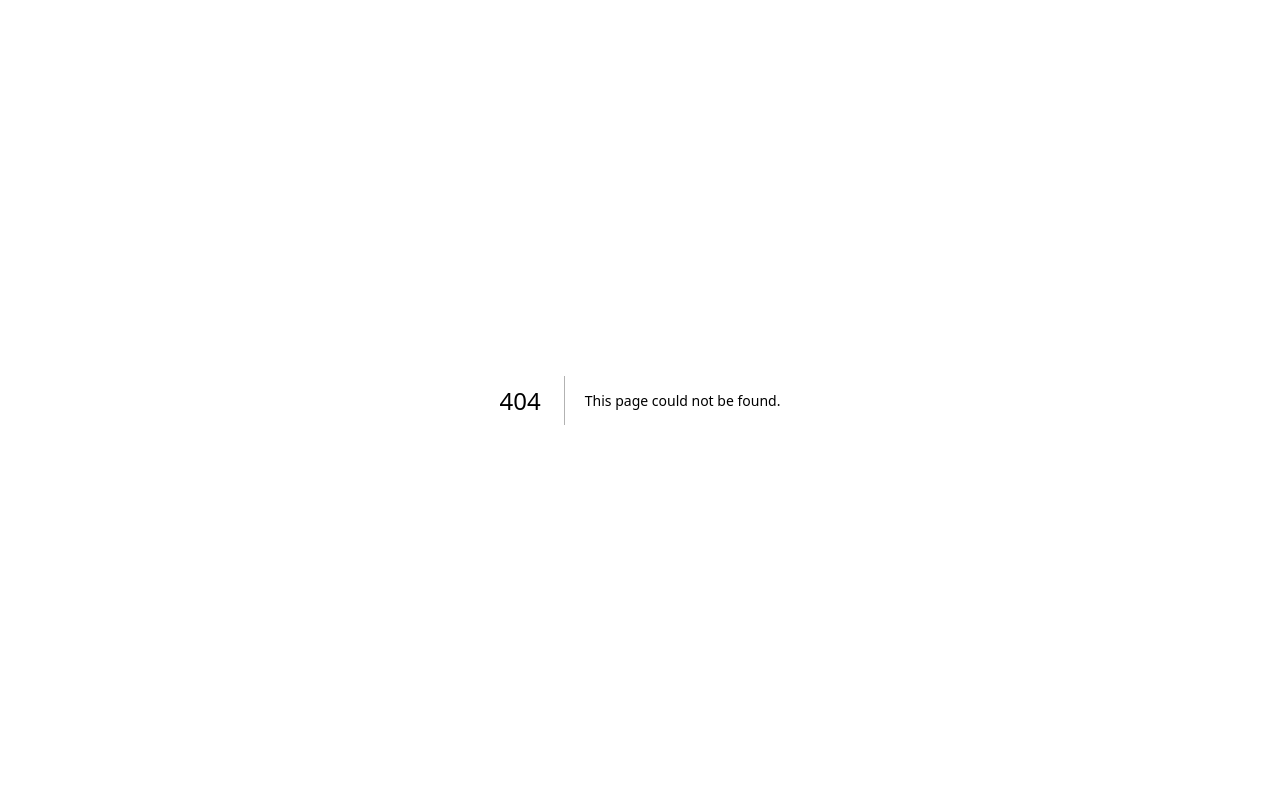
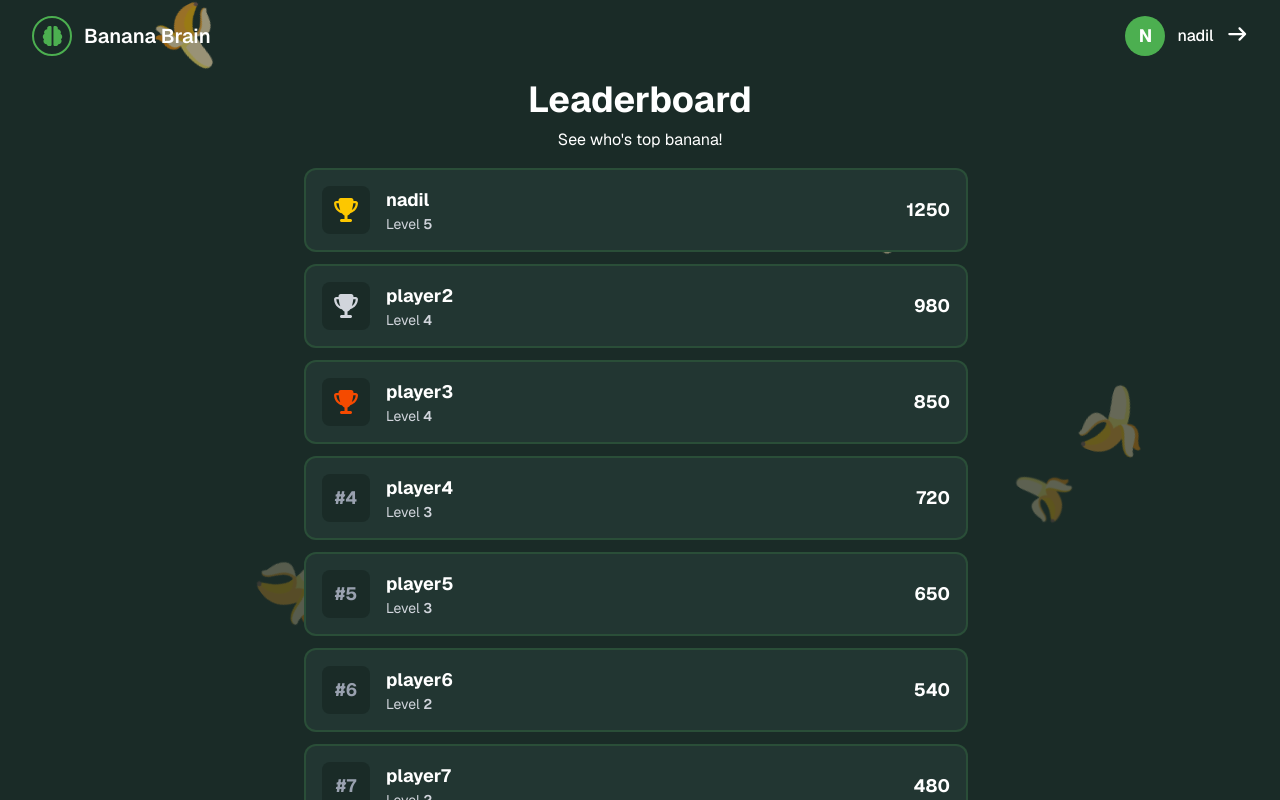
Before and after one commit to NadilDeSilva05/banana-brain-trainer-frontend, a Next.js app: page /leaderboard in a window 1280 px wide. Before the commit this address had no page. Built offline with nearby package versions, Linux system fonts and the light colour scheme.

Commit message:
Add leaderboard page
Introduces a new leaderboard page displaying user rankings with styled entries and navigation.

```diff
--- /dev/null
+++ b/app/leaderboard/page.tsx
@@ -0,0 +1,130 @@
+"use client";
+
+import Link from "next/link";
+import { FontAwesomeIcon } from "@fortawesome/react-fontawesome";
+import { faTrophy, faHome } from "@fortawesome/free-solid-svg-icons";
+import FloatingBananas from "../../components/FloatingBananas";
+import Navigation from "../../components/Navigation";
+import { useState } from "react";
+import { useRouter } from "next/navigation";
+
+interface LeaderboardEntry {
+  rank: number;
+  username: string;
+  level: number;
+  score: number;
+}
+
+export default function LeaderboardPage() {
+  const router = useRouter();
+  const [username] = useState("nadil"); // TODO: Fetch from auth context
+
+  const handleLogout = () => {
+    // TODO: Implement logout logic
+    router.push("/login");
+  };
+
+  // Sample leaderboard data - in a real app, this would come from an API
+  const leaderboardData: LeaderboardEntry[] = [
+    { rank: 1, username: "nadil", level: 5, score: 1250 },
+    { rank: 2, username: "player2", level: 4, score: 980 },
+    { rank: 3, username: "player3", level: 4, score: 850 },
+    { rank: 4, username: "player4", level: 3, score: 720 },
+    { rank: 5, username: "player5", level: 3, score: 650 },
+    { rank: 6, username: "player6", level: 2, score: 540 },
+    { rank: 7, username: "player7", level: 2, score: 480 },
+    { rank: 8, username: "player8", level: 2, score: 420 },
+    { rank: 9, username: "player9", level: 1, score: 350 },
+    { rank: 10, username: "player10", level: 1, score: 280 },
+  ];
+
+  const getTrophyIcon = (rank: number) => {
+    switch (rank) {
+      case 1:
+        return { icon: faTrophy, color: "text-yellow-400" }; // Gold
+      case 2:
+        return { icon: faTrophy, color: "text-gray-300" }; // Silver
+      case 3:
+        return { icon: faTrophy, color: "text-orange-600" }; // Bronze
+      default:
+        return null;
+    }
+  };
+
+  return (
+    <Navigation
+      username={username}
+      showUserInfo={true}
+      onLogout={handleLogout}
+      showFooterLinks={true}
+      copyrightYear="2023"
+      backgroundClassName="bg-[#1A2B27]"
+    >
+      <FloatingBananas />
+
+      {/* Main Content */}
+      <main className="relative z-10 flex flex-1 flex-col items-center px-4 py-6">
+        <div className="w-full max-w-2xl flex flex-col h-full">
+          {/* Title */}
+          <div className="text-center space-y-2 mb-4 shrink-0">
+            <h1 className="text-3xl font-bold text-white sm:text-4xl">Leaderboard</h1>
+            <p className="text-white text-sm sm:text-base">See who&apos;s top banana!</p>
+          </div>
+
+          {/* Scrollable Leaderboard Entries */}
+          <div className="flex-1 overflow-y-auto pr-2 space-y-3 mb-4">
+            {leaderboardData.map((entry) => {
+              const trophy = getTrophyIcon(entry.rank);
+              return (
+                <div
+                  key={entry.rank}
+                  className="rounded-xl bg-[#223632] px-4 py-4 flex items-center gap-4 border-2 border-[#4CAF50]/20 hover:border-[#4CAF50]/40 transition-colors shrink-0"
+                >
+                  {/* Trophy Icon or Rank */}
+                  <div className="shrink-0">
+                    {trophy ? (
+                      <div className="flex h-12 w-12 items-center justify-center rounded-lg bg-[#1A2B27]">
+                        <FontAwesomeIcon
+                          icon={trophy.icon}
+                          className={`${trophy.color} text-2xl`}
+                        />
+                      </div>
+                    ) : (
+                      <div className="flex h-12 w-12 items-center justify-center rounded-lg bg-[#1A2B27]">
+                        <span className="text-gray-400 font-bold text-lg">#{entry.rank}</span>
+                      </div>
+                    )}
+                  </div>
+
+                  {/* User Info */}
+                  <div className="flex-1">
+                    <p className="text-white font-bold text-lg">{entry.username}</p>
+                    <p className="text-gray-300 text-sm">
+                      Level <span className="font-semibold">{entry.level}</span>
+                    </p>
+                  </div>
+
+                  {/* Score */}
+                  <div className="text-right">
+                    <p className="text-white font-bold text-lg">{entry.score}</p>
+                  </div>
+                </div>
+              );
+            })}
+          </div>
+
+          {/* Back to Home Button */}
+          <div className="flex justify-center pt-2 shrink-0">
+            <Link
+              href="/main-menu"
+              className="flex items-center gap-3 rounded-xl bg-[#4CAF50] px-8 py-4 text-white font-semibold text-base hover:bg-[#3bc66f] transition-colors"
+            >
+              <FontAwesomeIcon icon={faHome} className="text-lg" />
+              <span>Back to Home</span>
+            </Link>
+          </div>
+        </div>
+      </main>
+    </Navigation>
+  );
+}
--- a/components/Navigation/Footer.tsx
+++ b/components/Navigation/Footer.tsx
@@ -11,7 +11,7 @@ export default function Footer({
 }: FooterProps) {
   return (
     <footer className="relative z-10 py-6 text-center">
-      {/* {showLinks && (
+      {showLinks && (
         <div className="flex flex-wrap justify-center gap-4 text-sm text-gray-400 mb-3">
           <Link
             href="/about"
@@ -34,7 +34,7 @@ export default function Footer({
             Privacy Policy
           </Link>
         </div>
-      )} */}
+      )}
       <div className="text-xs text-gray-500">
         © {copyrightYear} Banana Brain Trainer Game
       </div>
```
